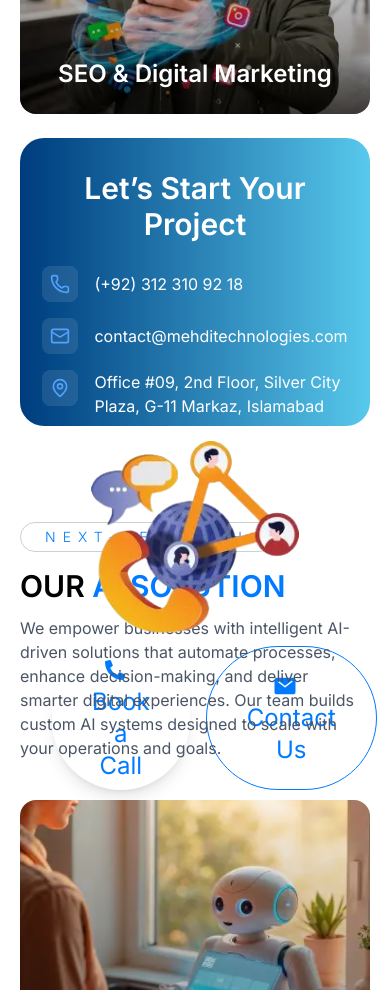
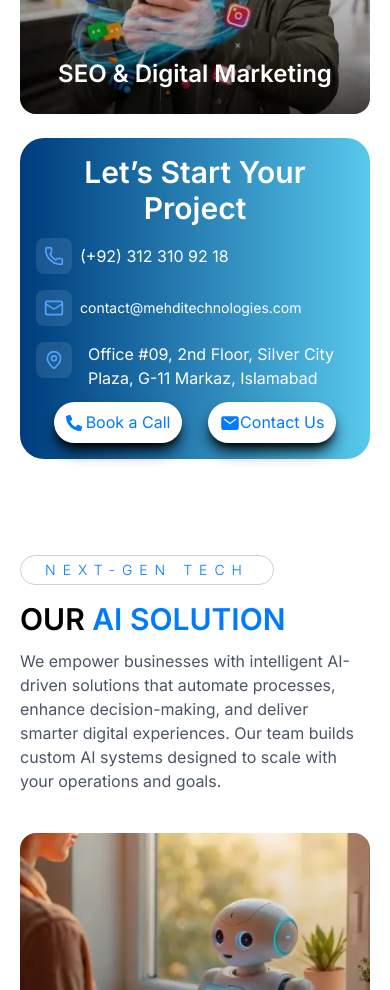
Before and after one commit to Muhammad-Umer-Imtiaz/Mehdi-Technology-Website, a Next.js app: page /services in a window 390 px wide. Shown: the part 3160-4150 px from the top of the page. Built offline with nearby package versions, Linux system fonts and the light colour scheme.

Commit message:
Add Seo thing in Home Page

```diff
--- a/Components/LandingPage/Footer.tsx
+++ b/Components/LandingPage/Footer.tsx
@@ -4,6 +4,7 @@ import { Mail, Phone, MapPin, MessageCircle } from "lucide-react";
 import Image from "next/image";
 import { BiBriefcase } from "react-icons/bi";
 import { FaInstagram, FaLinkedin, FaBehance, FaFacebook } from "react-icons/fa";
+import Link from "next/link";
 export default function Footer() {
   return (
     <footer className="bg-[#0a0a0a] text-white  pt-16 pb-4 px-5 lg:px-28 w-full">
@@ -161,12 +162,12 @@ export default function Footer() {
               <h3 className="text-lg font-semibold mb-4">Explore</h3>
               <ul className="space-y-3 text-[#ffffff]/70">
                 <li>
-                  <a
+                  <Link
                     href="/career"
                     className="hover:text-cyan-400 transition-colors"
                   >
                     Jobs
-                  </a>
+                  </Link>
                 </li>
                 <li>
                   <a
--- a/Components/Services/FeatureService.tsx
+++ b/Components/Services/FeatureService.tsx
@@ -211,14 +211,14 @@ export default function FeatureService() {
         </motion.div>
 
         {/* Banner */}
-        <div className="md:col-span-2 bg-linear-to-l from-[#58C9EC] to-[#003C7D] p-8 rounded-3xl h-72 sm:h-80 md:h-96">
+        <div className="md:col-span-2 bg-linear-to-l from-[#58C9EC] to-[#003C7D] md:p-8 p-4 rounded-3xl h-full md:h-96">
           <h2 className="text-3xl md:text-4xl font-semibold text-white text-center">
             Let’s Start Your Project
           </h2>
           <div className=" flex flex-col md:flex-row justify-between items-center">
-            <div className="space-y-4 pt-6">
+            <div className="space-y-4 md:pt-6 pt-3">
               {/* Phone */}
-              <div className="flex items-center gap-4">
+              <div className="flex items-center md:gap-4 gap-2">
                 <div className="bg-white/10 backdrop-blur-sm p-2 rounded-lg">
                   <Phone className="w-5 h-5 text-blue-400" />
                 </div>
@@ -231,13 +231,13 @@ export default function FeatureService() {
               </div>
 
               {/* Email */}
-              <div className="flex items-center gap-4">
+              <div className="flex items-center md:gap-4 gap-2">
                 <div className="bg-white/10 backdrop-blur-sm p-2 rounded-lg">
                   <Mail className="w-5 h-5 text-blue-400" />
                 </div>
                 <a
                   href="mailto:contact@mehditechnologies.com"
-                  className="text-white text-base sm:text-lg hover:text-cyan-300 hover:underline transition-colors"
+                  className="text-white text-sm sm:text-lg hover:text-cyan-300 hover:underline transition-colors"
                 >
                   contact@mehditechnologies.com
                 </a>
@@ -260,7 +260,7 @@ export default function FeatureService() {
               </div>
             </div>
 
-            <div className="relative w-52 h-52 md:w-64 md:h-64 mt-5 md:mt-0">
+            <div className="relative md:block hidden w-52 h-52 md:w-64 md:h-64 mt-5 md:mt-0">
               <Image
                 src="/bannerRightSide.png"
                 alt="Banner Image"
@@ -269,14 +269,14 @@ export default function FeatureService() {
               />
             </div>
           </div>
-          <div className="flex gap-4 justify-evenly">
-            <button className="px-10 py-2 rounded-full text-2xl text-[#007BFF] bg-white shadow-lg">
-              <FaPhoneAlt className="inline w-5 h-5 mb-0.5 mr-3" />
+          <div className="flex md:gap-4 gap-2 justify-evenly mt-3">
+            <button className="md:px-10 px-3 py-2 rounded-full md:text-2xl text-base text-[#007BFF] bg-white shadow-black shadow-lg">
+              <FaPhoneAlt className="inline md:w-5 md:h-5 w-4 h-4 mb-0.5 md:mr-3 mr-1" />
               Book a Call
             </button>
 
-            <button className="px-10 py-2 rounded-full border text-2xl text-[#007BFF] bg-white">
-              <IoMail className="inline w-6 h-6 mb-0.5 mr-3" />
+            <button className="md:px-10 px-3 py-2 rounded-full md:text-2xl text-base text-[#007BFF] bg-white shadow-black  shadow-lg">
+              <IoMail className="inline md:w-6 md:h-6 w-5 h-5 mb-0.5 md:mr-3 " />
               Contact Us
             </button>
           </div>
--- a/app/layout.tsx
+++ b/app/layout.tsx
@@ -1,9 +1,8 @@
-// app/layout.tsx (Root Layout)
+// app/layout.tsx
 import { Inter } from "next/font/google";
 import type { Metadata } from "next";
 import "./globals.css";
 import Navbar from "@/Components/Navbar";
-import ContactUs from "@/Components/LandingPage/ContactUs";
 import NewsLetter from "@/Components/LandingPage/NewsLetter";
 import Footer from "@/Components/LandingPage/Footer";
 import LayoutWrapper from "@/Components/LayoutWrapper";
@@ -14,11 +13,40 @@ const inter = Inter({
   display: "swap",
 });
 
-// Default site metadata
 export const metadata: Metadata = {
-  title: "Mehdi Technologies",
+  title: "Mehdi Technologies - Custom Software Development & AI Solutions",
   description:
-    "We provide cutting-edge technology solutions for web, blockchain, and more.",
+    "Build your custom web apps, mobile app, AI SaaS, or blockchain product with Mehdi Technologies. Fast delivery, modern design, and expert development your business can rely on. Get a free consultation today.",
+};
+
+const schemaData = {
+  "@context": "https://schema.org",
+  "@type": "Organization",
+  name: "Mehdi Technologies",
+  url: "https://mehdi-technologies.com",
+  logo: "https://mehdi-technologies.com/logo.png",
+  sameAs: [
+    "https://www.instagram.com/mehdi_technologies",
+    "https://www.linkedin.com/company/mehdi-technologies",
+    "https://www.behance.net/mehdi_technologies",
+    "https://www.facebook.com/MehdiTechnologies",
+  ],
+  contactPoint: [
+    {
+      "@type": "ContactPoint",
+      telephone: "+92 312 310 92 18",
+      contactType: "Customer Service",
+      areaServed: "Worldwide",
+      availableLanguage: ["English", "Urdu"],
+      contactOption: "TollFree",
+      address: {
+        "@type": "PostalAddress",
+        streetAddress: "Office #09, Silver City Plaza, G-11 Markaz",
+        addressLocality: "Islamabad",
+        addressCountry: "PK",
+      },
+    },
+  ],
 };
 
 export default function RootLayout({
@@ -29,6 +57,12 @@ export default function RootLayout({
       <body
         className={`${inter.variable} font-sans antialiased overflow-x-hidden`}
       >
+        {/* Schema JSON-LD */}
+        <script
+          type="application/ld+json"
+          dangerouslySetInnerHTML={{ __html: JSON.stringify(schemaData) }}
+        />
+
         <Navbar />
         {children}
         <LayoutWrapper />
--- a/app/services/page.tsx
+++ b/app/services/page.tsx
@@ -1,7 +1,5 @@
 import HeroSection from "@/Components/Common/HeroSection";
-import AiSolution from "@/Components/LandingPage/AiSolution";
 import Clients from "@/Components/LandingPage/Clients";
-import Services from "@/Components/LandingPage/Services";
 import FeatureService from "@/Components/Services/FeatureService";
 import OurAiSolution from "@/Components/Services/OurAiSolution";
 
```
